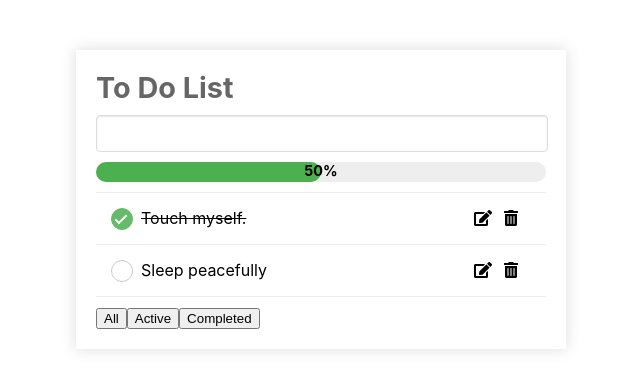
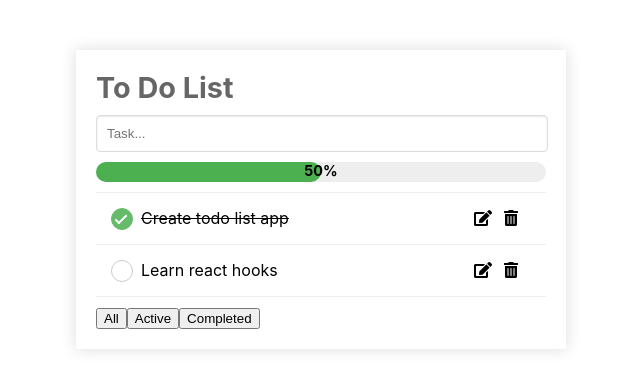
Before and after one commit to phuwasit/todo-list, a React (Create React App) app: page / in a window 1280 px wide. Shown: the top 390 px of the page, without its empty margins (319-959 px from the left). Built offline with nearby package versions, Linux system fonts and the light colour scheme.

Commit message:
add localstorage

```diff
--- a/src/components/TodoInput.jsx
+++ b/src/components/TodoInput.jsx
@@ -20,6 +20,7 @@ const TodoInput = () => {
       className="input"
       value={value}
       onChange={handleChange}
+      placeholder="Task..."
     />
   )
 }
--- a/src/contexts/TodoContext.js
+++ b/src/contexts/TodoContext.js
@@ -1,6 +1,7 @@
-import React, { createContext, useReducer } from 'react'
+import React, { createContext, useReducer, useEffect } from 'react'
 
 import todoReducer from '../reduces/todoReducer'
+import useLocalStorageState from '../hooks/useLocalStorageState'
 
 export const TodoContext = createContext()
 
@@ -8,17 +9,19 @@ export const TodoProvider = ({ children }) => {
   let defaultValues = [
     {
       id: 1,
-      title: "Touch myself.",
+      title: "Create todo list app",
       completed: true
     },
     {
       id: 2,
-      title: "Sleep peacefully",
+      title: "Learn react hooks",
       completed: false
     }
   ]
 
-  const [state, dispatch] = useReducer(todoReducer, defaultValues)
+  const [todos, setTodos] = useLocalStorageState('todos', defaultValues)
+  const [state, dispatch] = useReducer(todoReducer, defaultValues, () => todos)
+  useEffect(() => setTodos(state), [setTodos, state])
 
   return (
     <TodoContext.Provider value={{ state, dispatch }} >
--- /dev/null
+++ b/src/hooks/useLocalStorageState.js
@@ -0,0 +1,23 @@
+import { useState, useEffect } from 'react'
+
+function useLocalStorageState(key, defaultValues) {
+  const [state, setState] = useState(() => {
+    let value
+    try {
+      value = JSON.parse(
+        window.localStorage.getItem(key) || String(defaultValues)
+      )
+    } catch (e) {
+      value = defaultValues
+    }
+    return value
+  })
+
+  useEffect(() => {
+    window.localStorage.setItem(key, JSON.stringify(state))
+  }, [key, state]);
+
+  return [state, setState]
+}
+
+export default useLocalStorageState
```
